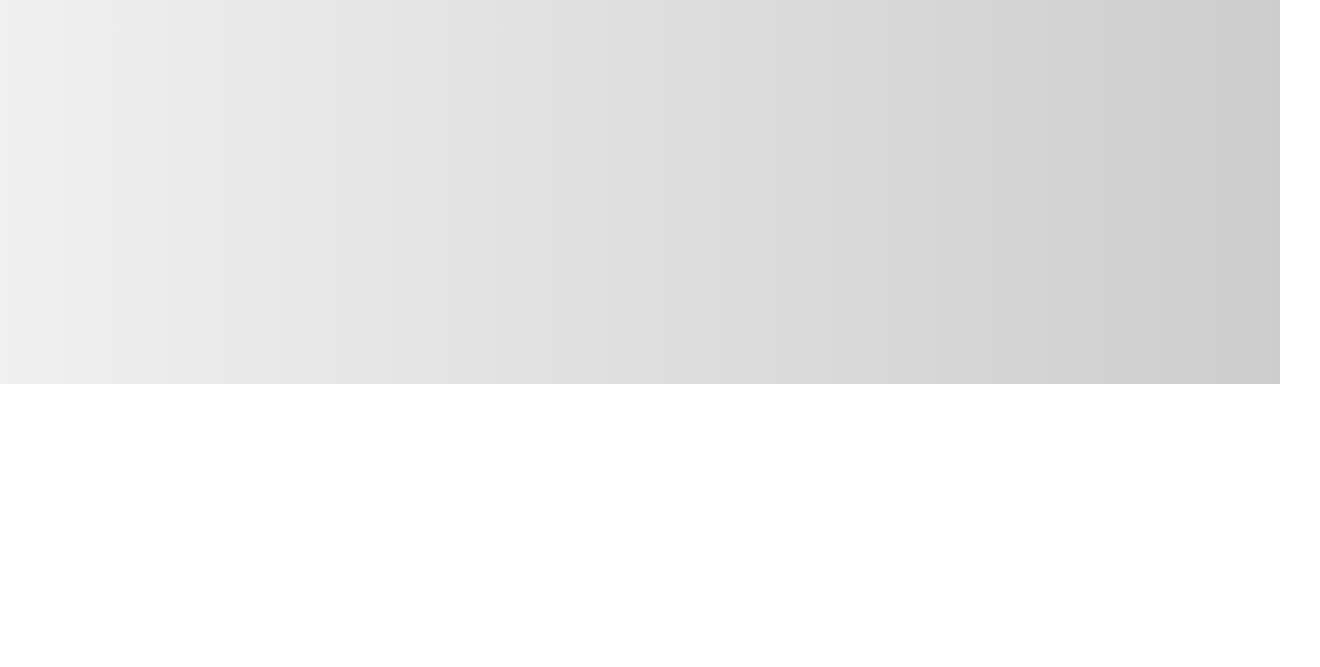
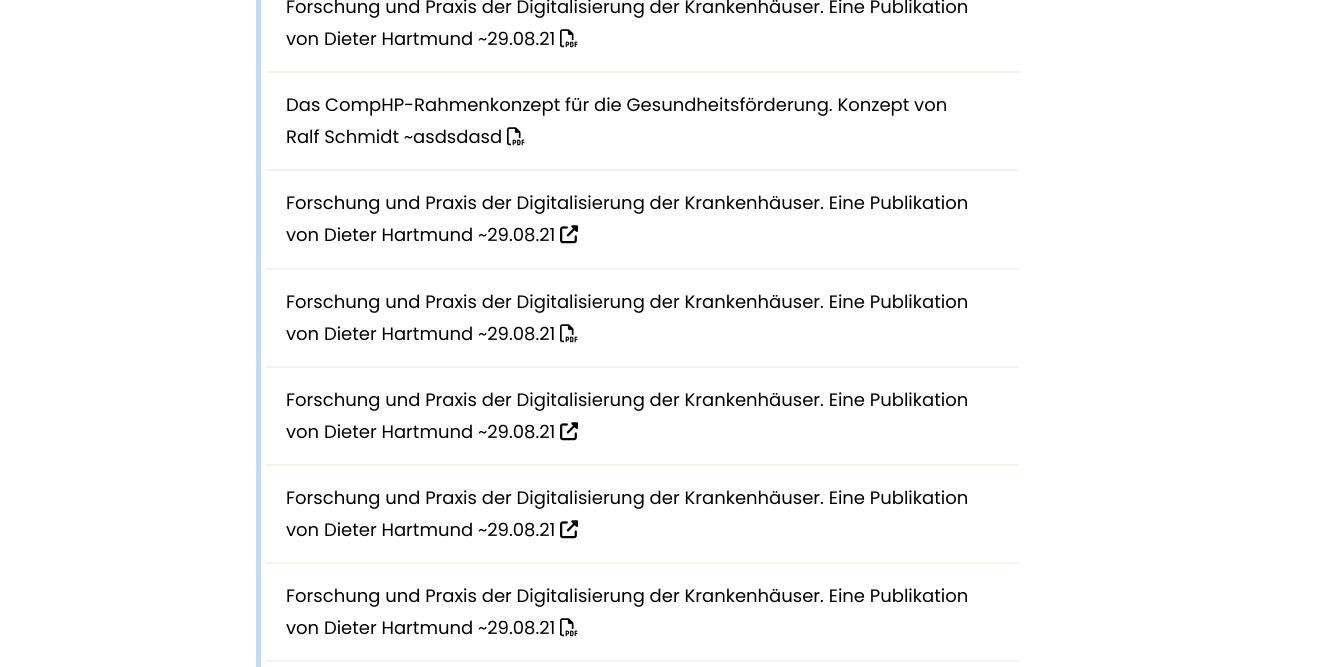
Before and after one commit to marzsteffen/HFTO---Intim-im-Team, a plain HTML site: page info.html in a window 1280 px wide. Shown: the part 416-1083 px from the top of the page, 1320 px wide, since content can reach past the window. Before the commit the page ends 800 px from the top, so only its background shows below. Drawn offline with Linux system fonts and the light colour scheme.

Commit message:
Infomaterial

```diff
--- a/info.html
+++ b/info.html
@@ -5,6 +5,7 @@
     <title>Info</title>
     <link href="style.css" rel="stylesheet" type="text/css">
     <link href="normalize.css" rel="stylesheet" type="text/css">
+    <script src="https://kit.fontawesome.com/67a3467863.js" crossorigin="anonymous"></script>
 </head>
 
 <body>
@@ -23,7 +24,26 @@
             <a href="machMit.html">Mach mit!</a></div>
     </nav>
 
-    <div class="heading">Über uns.</h2>
+    <section class="infomaterial">
+        <h1 id="Infomaterial">Infomaterial</h1>
+        <div class="containerInfo">
+            <div class="infolist">
+                <a href=".pdf" class="listitem"> Forschung und Praxis der Digitalisierung der Krankenhäuser. Eine Publikation von Dieter Hartmund ~29.08.21 <i class='far fa-file-pdf'></i></a>
+                <a href=".pdf" class="listitem"> Das CompHP-Rahmenkonzept für die Gesundheitsförderung. Konzept von Ralf Schmidt ~asdsdasd <i class='far fa-file-pdf'></i></a>
+                <a href=".pdf" class="listitem"> Forschung und Praxis der Digitalisierung der Krankenhäuser. Eine Publikation von Dieter Hartmund ~29.08.21 <i class="fas fa-external-link-alt"></i></i></a>
+                <a href=".pdf" class="listitem"> Forschung und Praxis der Digitalisierung der Krankenhäuser. Eine Publikation von Dieter Hartmund ~29.08.21 <i class='far fa-file-pdf'></i></a>
+                <a href=".pdf" class="listitem"> Forschung und Praxis der Digitalisierung der Krankenhäuser. Eine Publikation von Dieter Hartmund ~29.08.21 <i class="fas fa-external-link-alt"></i></a>
+                <a href=".pdf" class="listitem"> Forschung und Praxis der Digitalisierung der Krankenhäuser. Eine Publikation von Dieter Hartmund ~29.08.21 <i class="fas fa-external-link-alt"></i></a>
+                <a href=".pdf" class="listitem"> Forschung und Praxis der Digitalisierung der Krankenhäuser. Eine Publikation von Dieter Hartmund ~29.08.21 <i class='far fa-file-pdf' ></i></a>
+            </div>
+        </div>
+    </section>
+
+    <section class="ueberuns">
+        <div class="geschäftsführung">
+
+        </div>
+    </section>
 
 </body>
 
--- a/style.css
+++ b/style.css
@@ -1,6 +1,7 @@
     @import url('https://fonts.googleapis.com/css2?family=Poppins:ital,wght@0,100;0,200;0,300;0,400;0,500;0,600;0,700;0,800;0,900;1,100;1,200;1,400;1,500;1,600;1,700;1,800;1,900&display=swap');
     html {
         font-family: Poppins, 'Segoe UI', Tahoma, Geneva, Verdana, sans-serif;
+        background-color: white;
     }
 
     body {
@@ -87,8 +88,6 @@ footer {
     .footerelement {
         text-align: center;
     }
-
-
     /* index.html */
 
     .fans {
@@ -122,8 +121,57 @@ footer {
         display: flex;
         justify-content: center;
     }
+    /* info.html*/
 
+    .infomaterial {
+        width: 100%;
+        background-color: white;
+    }
 
+    #Infomaterial {
+        width: 100%;
+        padding: 20px;
+        margin: auto;
+        font-weight: bold;
+        float: left;
+    }
+
+    .containerInfo {
+        display: flex;
+        flex-direction: column;
+        align-items: center;
+        width: 60%;
+        margin: auto;
+    }
+
+    .infolist {
+        border-left: 5px solid #bfddf1;
+        padding: 5px;
+    }
+
+    .listitem {
+        font-size: 1.125rem;
+        position: relative;
+        color: rgb(0, 0, 0);
+        background-color: rgb(255, 255, 255);
+        line-height: 1.78;
+        list-style-type: none;
+        cursor: pointer;
+        display: block;
+        border-bottom: 2px solid rgb(244, 243, 234);
+        margin: 0px;
+        padding: 16px 48px 16px 20px;
+        text-decoration: none;
+        background: linear-gradient(to right, rgba(191, 221, 241, 1) 50%, rgb(255, 255, 255)50%);
+        background-size: 200% 100%;
+        background-position: right bottom;
+        transition-delay: 0.3s;
+        transition-duration: 0.7s;
+    }
+
+    .listitem:hover {
+        background-position: left;
+    }
     /* machMit.html */
 
     .machMit {
@@ -148,8 +196,6 @@ footer {
         justify-content: space-between;
         text-decoration: none;
     }
-
-
     /* spendeFormular.html */
 
     .spendeformular {
@@ -196,8 +242,6 @@ footer {
         background-color: #b8b8b8;
         border-color: #b8b8b8;
     }
-
-
     /* @media (max-width: 600px) {
     .fan {
         flex-direction: column;
```
Lines whose indentation alone changed are shown as unchanged.
